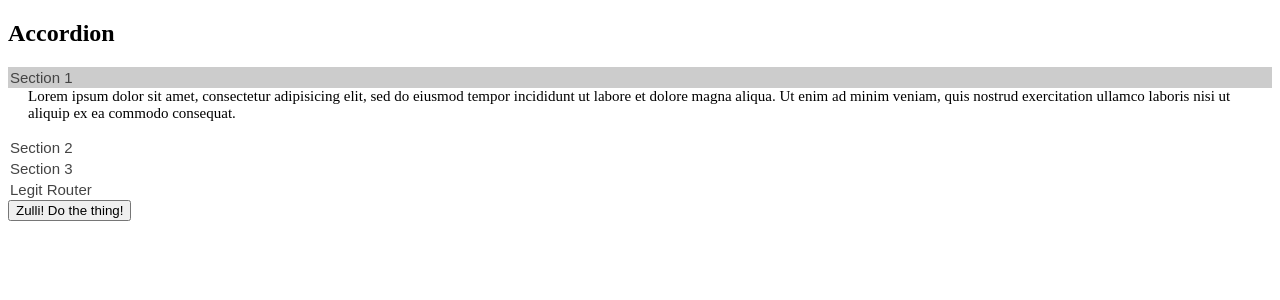
After one commit to yellowfox-star-is/qradar-app-mikrotik, a Python web app: template app/templates/monitor.html in a window 1280 px wide, after a click on "Section 1". The commit adds this page. Shown: the top 300 px of the page. Run offline with Jinja, Linux system fonts and the light colour scheme; the template is opened without the code that fills it, so the values that code supplies are empty.

Commit message:
Functional REST calls.

```diff
--- /dev/null
+++ b/app/templates/monitor.html
@@ -0,0 +1,122 @@
+<!DOCTYPE html>
+<html>
+  <head>
+    <title>MikroTik Monitor</title>
+    <link href="static/styles.css" rel="stylesheet">
+  </head>
+
+  <body>
+
+  <h2>Accordion</h2>
+
+  <button class="accordion">Section 1</button>
+  <div class="panel">
+    Lorem ipsum dolor sit amet, consectetur adipisicing elit, sed do eiusmod tempor incididunt ut labore et dolore magna aliqua. Ut enim ad minim veniam, quis nostrud exercitation ullamco laboris nisi ut aliquip ex ea commodo consequat.</p>
+  </div>
+
+  <button class="accordion">Section 2</button>
+  <div class="panel">
+    <p>Lorem ipsum dolor sit amet, consectetur adipisicing elit, sed do eiusmod tempor incididunt ut labore et dolore magna aliqua. Ut enim ad minim veniam, quis nostrud exercitation ullamco laboris nisi ut aliquip ex ea commodo consequat.</p>
+  </div>
+
+  <button class="accordion">Section 3</button>
+  <div class="panel">
+    <p>Lorem ipsum dolor sit amet, consectetur adipisicing elit, sed do eiusmod tempor incididunt ut labore et dolore magna aliqua. Ut enim ad minim veniam, quis nostrud exercitation ullamco laboris nisi ut aliquip ex ea commodo consequat.</p>
+  </div>
+
+  <button class="accordion">Legit Router</button>
+  <div class="panel">
+    <button class="accordion">Legit Device</button>
+    <div class="panel">
+      IP address: 192.168.XXX.XXX
+      <br>
+      MAC address: XX-XX-XX-XX-XX-XX
+    </div>
+  </div>
+
+ <button id="zulli-butt">Zulli! Do the thing!</button>
+  <div id="zulli-div"></div>
+
+
+  </body>
+
+  <script>
+    document.getElementById("zulli-butt").onclick = function() {zulli()};
+
+    function zulli()
+    {
+      fetch('/test_func')
+        .then((response) => response.json())
+        .then((data) => {
+          document.getElementById("zulli-div").innerHTML += data.greeting;});
+    }
+
+  </script>
+
+<!--
+REUSED CODE
+W3Schools
+From: https://www.w3schools.com/howto/howto_js_accordion.asp
+Date: 10. 03. 2023
+-->
+
+<style>
+  .accordion
+  {
+    background-color: white;
+    color: #444;
+    cursor: pointer;
+    padding: 2px;
+    width: 100%;
+    border: none;
+    text-align: left;
+    outline: none;
+    font-size: 15px;
+    transition: 0.4s;
+  }
+
+  .active, .accordion:hover
+  {
+    background-color: #ccc;
+  }
+
+  .panel
+  {
+    padding: 0 20px;
+    display: none;
+    background-color: white;
+    overflow: hidden;
+
+
+    border: none;
+    text-align: left;
+    outline: none;
+    font-size: 15px;
+  }
+  </style>
+
+<script>
+  var acc = document.getElementsByClassName("accordion");
+  var i;
+
+  for (i = 0; i < acc.length; i++)
+  {
+    acc[i].addEventListener("click", function()
+    {
+      this.classList.toggle("active");
+      var panel = this.nextElementSibling;
+      if (panel.style.display === "block")
+      {
+        panel.style.display = "none";
+      }
+      else
+      {
+        panel.style.display = "block";
+      }
+    });
+  }
+</script>
+
+<!-- END OF REUSED CODE -->
+
+</html>
--- a/qenv.ini
+++ b/qenv.ini
@@ -1,9 +1,9 @@
 [qradar]
-QRADAR_CONSOLE_FQDN=
-QRADAR_CONSOLE_IP=192.168.56.105
+QRADAR_CONSOLE_FQDN=localhost.localdomain
+QRADAR_CONSOLE_IP=100.122.77.116
 
 [proxy]
 QRADAR_REST_PROXY=
 
 [app]
-SEC_ADMIN_TOKEN=
+SEC_ADMIN_TOKEN=15978392-1bd6-45f9-b118-46c27bcd5218
```
Also changed, not shown: app/get_data.py (added, +68 -0 lines), app/objects.py (added, +37 -0 lines), app/random_data.py (added, +30 -0 lines), app/search.py (+7 -1 lines), app/views.py (+13 -0 lines), app/static/styles.css (line endings or trailing spaces), manifest.json (added).
